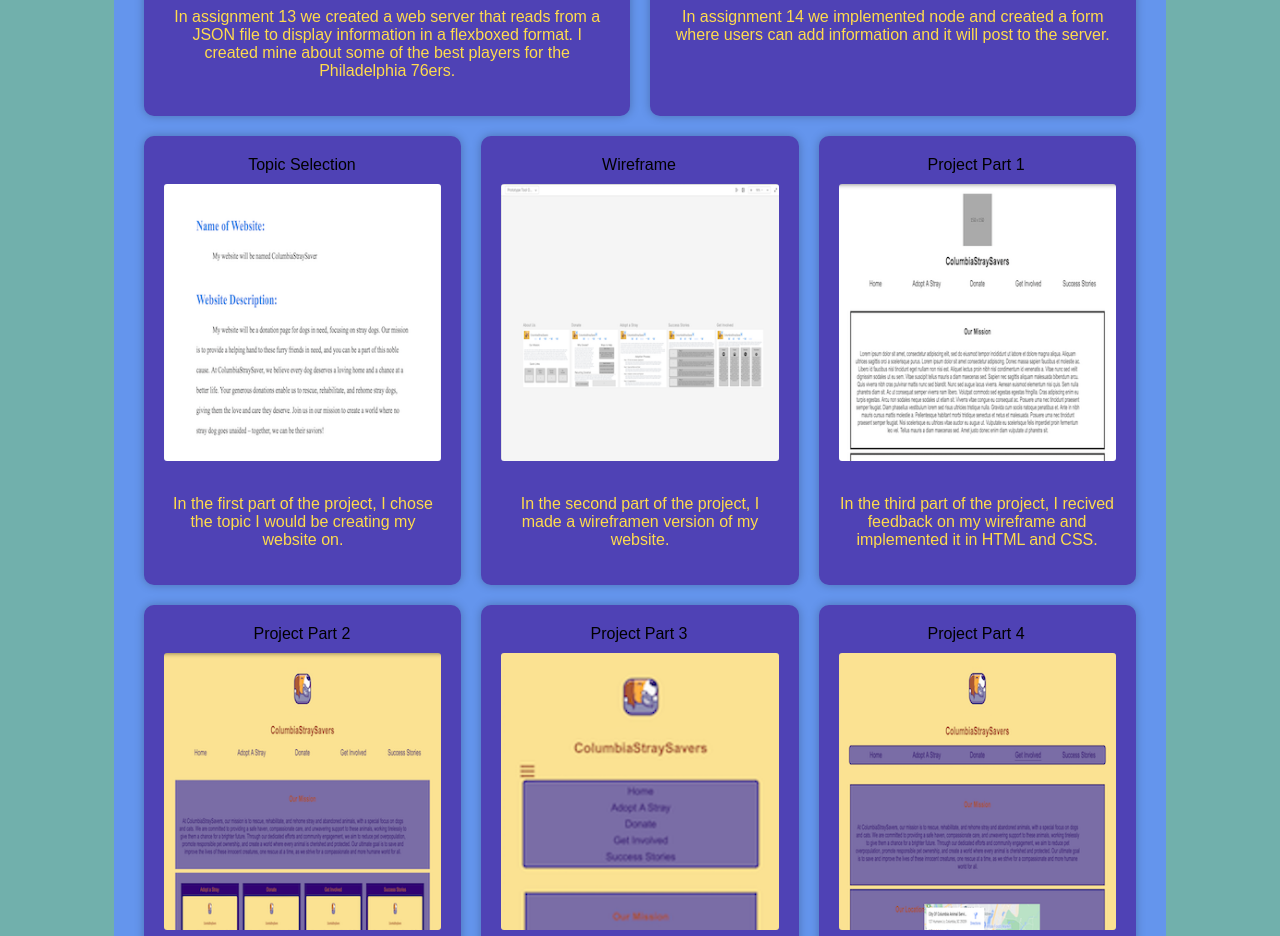
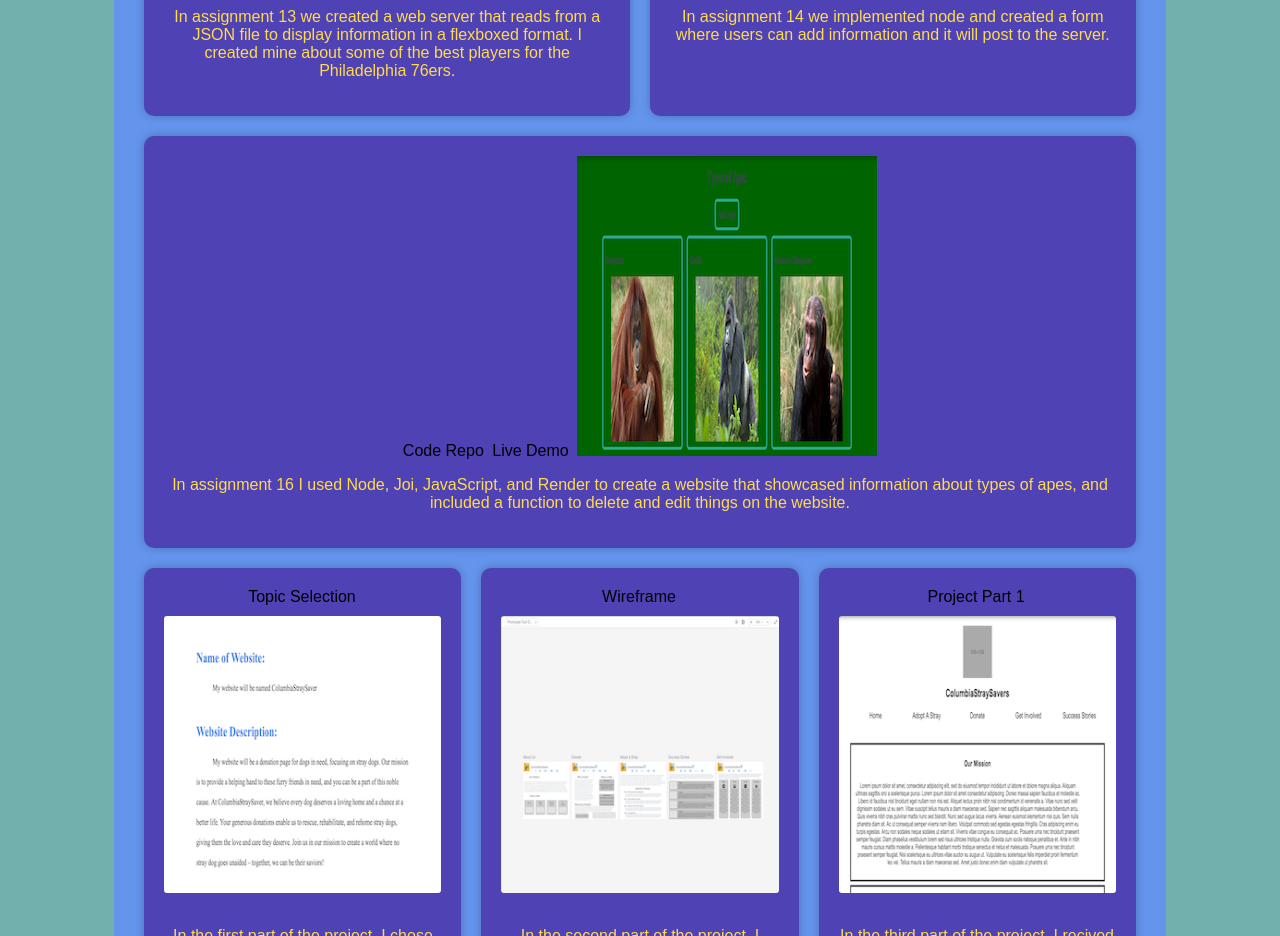
Before and after one commit to itzrick620/itzrick620.github.io, a plain HTML site: page index.html in a window 1280 px wide. Shown: the part 2540-3476 px from the top of the page. Drawn offline with Linux system fonts and the light colour scheme.

Commit message:
added assignment 16 to main page

```diff
--- a/index.html
+++ b/index.html
@@ -81,6 +81,12 @@
                         <a href="https://two42-assignment14-6p0y.onrender.com"><img src="./images/assignment14.png" class="assigments-img"></a>
                         <p>In assignment 14 we implemented node and created a form where users can add information and it will post to the server.</p>
                     </div>
+                    <div class="assignments-box">
+                        <a href="https://github.com/itzrick620/242-assignment16">Code Repo</a> <!--16th Assignment-->
+                        <a href="https://assignment16-242.onrender.com">Live Demo</a>
+                        <a href="https://assignment16-242.onrender.com"><img src="./images/assignment16.png" class="assigments-img"></a>
+                        <p>In assignment 16 I used Node, Joi, JavaScript, and Render to create a website that showcased information about types of apes, and included a function to delete and edit things on the website.</p>
+                    </div>
             </div>
             <div class="projects">
                 <div class="projects-box">
```
Also changed, not shown: images/assignment16.png (added).
